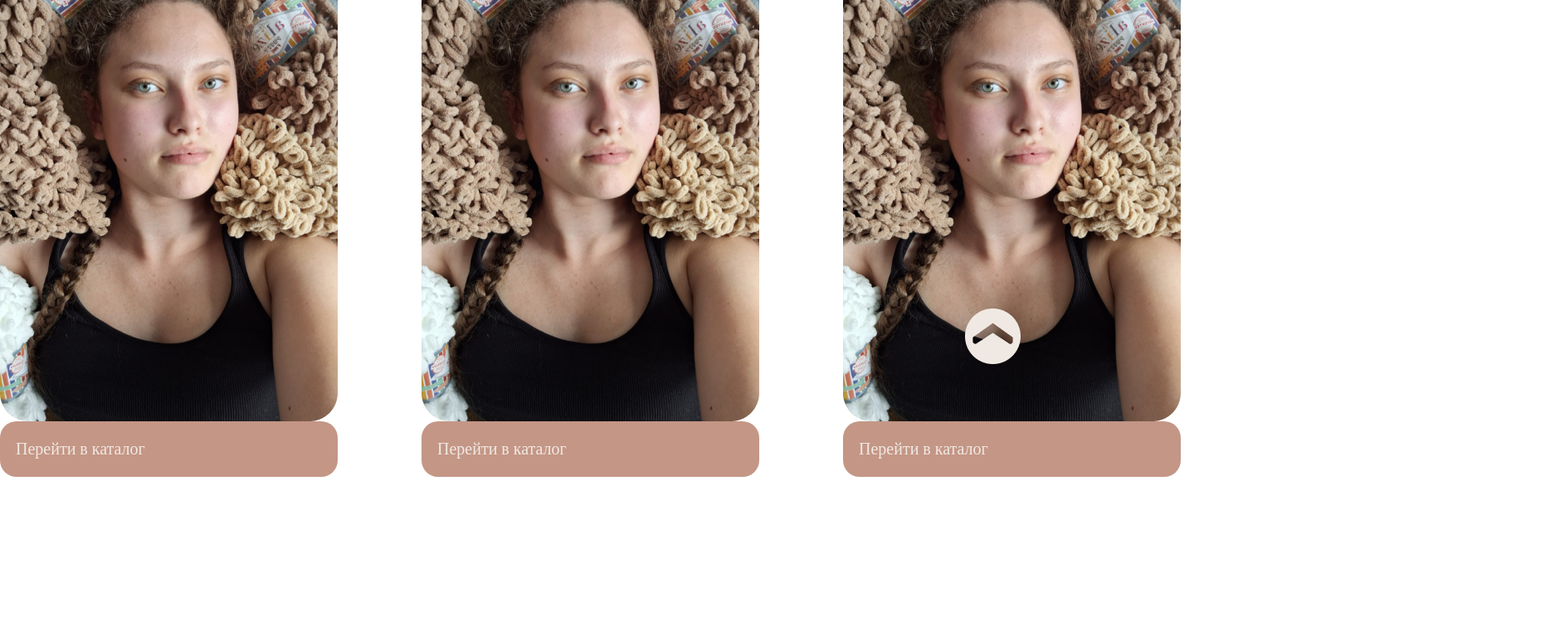
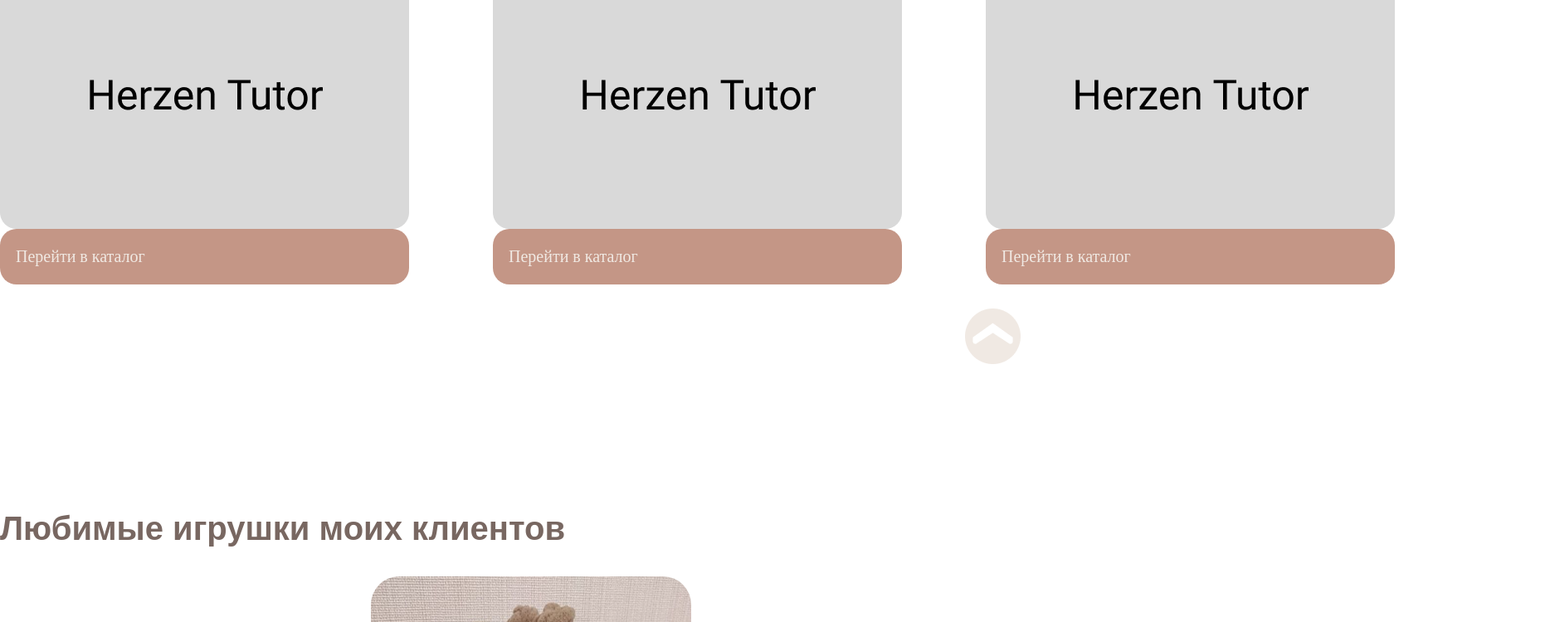
Before and after one commit to HerzenStudents-ITxD/HerzenStudents-ITxD.github.io, a plain HTML site: page index.html in a window 1280 px wide. Shown: the part 261-1011 px from the top of the page at 83% size, 1868 px wide, since content can reach past the window. Drawn offline with Linux system fonts and the light colour scheme.

Commit message:
проверка 3

```diff
--- a/index.html
+++ b/index.html
@@ -44,21 +44,21 @@
     <section class="introduction-container" id="main">
         <div class="flex-container">
             <div class="image-column">
-                <img loading="lazy" src="images/me.png" alt="фотография мастерицы">
+                <img loading="lazy" src="images/HerzenTutor.png" alt="фотография мастерицы">
                 <button class="catalog-button">
                     Перейти в каталог
                 </button>
             </div>
 
             <div class="image-column">
-                <img loading="lazy" src="images/me.png" alt="фотография мастерицы">
+                <img loading="lazy" src="images/HerzenTutor.png" alt="фотография мастерицы">
                 <button class="catalog-button">
                     Перейти в каталог
                 </button>
             </div>
 
             <div class="image-column">
-                <img loading="lazy" src="images/me.png" alt="фотография мастерицы">
+                <img loading="lazy" src="images/HerzenTutor.png" alt="фотография мастерицы">
                 <button class="catalog-button">
                     Перейти в каталог
                 </button>
```
Also changed, not shown: images/HerzenTutor.png (added).
